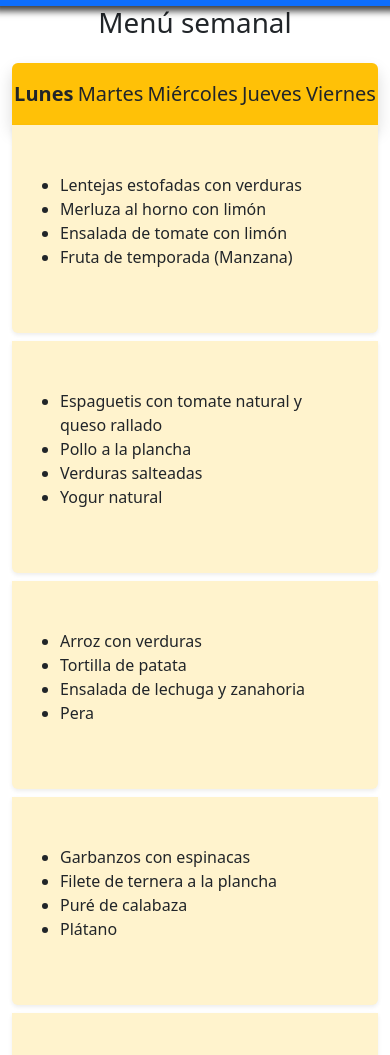
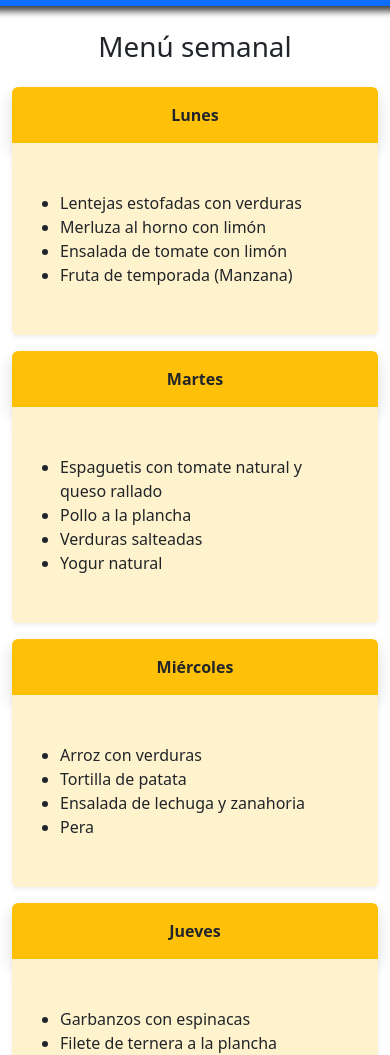
Before and after one commit to Tayl0rH/disenyo-de-interfaces, a website: page Comedor/menuSchedule.html in a window 390 px wide. Shown: the part 50-1105 px from the top of the page. Drawn offline with nearby package versions, Linux system fonts and the light colour scheme.

Commit message:
Responsive de form

```diff
--- a/Comedor/menuSchedule.html
+++ b/Comedor/menuSchedule.html
@@ -1,5 +1,6 @@
 <!DOCTYPE html>
 <html lang="es">
+
 <head>
     <meta charset="UTF-8">
     <meta name="viewport" content="width=device-width, initial-scale=1.0, maximum-scale=1, user-scalable=no">
@@ -8,6 +9,7 @@
     <script src="https://cdn.jsdelivr.net/npm/bootstrap@5.3.8/dist/js/bootstrap.bundle.min.js"></script>
     <link rel="stylesheet" href="styles/style.css">
 </head>
+
 <body class="d-flex flex-column min-vh-100">
 
     <header>
@@ -25,23 +27,19 @@
         </nav>
     </header>
 
-    <main class="container-fluid flex-grow-1">
-        <div class="row g-4">
+    <main class="flex-grow-1 row m-0">
+        <div class="col-12 col-lg-9 text-center">
 
-            <div class="col-12 col-lg-9 text-center">
-                <h1 class="fs-1 mb-4">Menú semanal</h1>
+            <h1 class="fs-1 mb-4 text-center pt-4">Menú semanal</h1>
 
-                <div class="d-flex flex-wrap justify-content-around bg-warning rounded-top shadow py-3">
-                    <span class="fs-5 fw-semibold"><a href="questionary.html"
-                            class="text-decoration-none text-dark">Lunes</a></span>
-                    <span class="fs-5">Martes</span>
-                    <span class="fs-5">Miércoles</span>
-                    <span class="fs-5">Jueves</span>
-                    <span class="fs-5">Viernes</span>
+            <div class="d-lg-flex d-md-grid gap-2 justify-content-center align-items-center">
+                <div>
+                    <div class="text-center bg-warning rounded-top shadow fw-semibold py-3 w-100">
+                        <a href="questionary.html" class="text-decoration-none text-dark">
+                            Lunes
+                        </a>
                     </div>
-
-                <div class="row g-2 text-start">
-                    <div class="col-12 col-sm-6 col-lg">
+                    <div class="g-2 text-start w-100">
                         <ul class="bg-warning-subtle p-5 rounded-bottom shadow-sm h-100">
                             <li>Lentejas estofadas con verduras</li>
                             <li>Merluza al horno con limón</li>
@@ -49,7 +47,12 @@
                             <li>Fruta de temporada (Manzana)</li>
                         </ul>
                     </div>
-                    <div class="col-12 col-sm-6 col-lg">
+                </div>
+                <div>
+                    <div class="text-center bg-warning rounded-top shadow fw-semibold py-3 w-100">
+                        <span>Martes</span>
+                    </div>
+                    <div class="g-2 text-start w-100">
                         <ul class="bg-warning-subtle p-5 rounded-bottom shadow-sm h-100">
                             <li>Espaguetis con tomate natural y queso rallado</li>
                             <li>Pollo a la plancha</li>
@@ -57,7 +60,13 @@
                             <li>Yogur natural</li>
                         </ul>
                     </div>
-                    <div class="col-12 col-sm-6 col-lg">
+                </div>
+
+                <div>
+                    <div class="text-center bg-warning rounded-top shadow fw-semibold py-3 w-100">
+                        <span>Miércoles</span>
+                    </div>
+                    <div class="g-2 text-start w-100">
                         <ul class="bg-warning-subtle p-5 rounded-bottom shadow-sm h-100">
                             <li>Arroz con verduras</li>
                             <li>Tortilla de patata</li>
@@ -65,7 +74,13 @@
                             <li>Pera</li>
                         </ul>
                     </div>
-                    <div class="col-12 col-sm-6 col-lg">
+                </div>
+
+                <div>
+                    <div class="text-center bg-warning rounded-top shadow fw-semibold py-3 w-100">
+                        <span>Jueves</span>
+                    </div>
+                    <div class="g-2 text-start w-100">
                         <ul class="bg-warning-subtle p-5 rounded-bottom shadow-sm h-100">
                             <li>Garbanzos con espinacas</li>
                             <li>Filete de ternera a la plancha</li>
@@ -73,7 +88,13 @@
                             <li>Plátano</li>
                         </ul>
                     </div>
-                    <div class="col-12 col-sm-6 col-lg">
+                </div>
+
+                <div>
+                    <div class="text-center bg-warning rounded-top shadow fw-semibold py-3 w-100">
+                        <span>Viernes</span>
+                    </div>
+                    <div class="g-2 text-start w-100">
                         <ul class="bg-warning-subtle p-5 rounded-bottom shadow-sm h-100">
                             <li>Sopa de verduras con fideos</li>
                             <li>Nuggets caseros o pescado rebozado al horno</li>
@@ -82,12 +103,14 @@
                         </ul>
                     </div>
                 </div>
+
+            </div>
+
         </div>
 
         <aside class="col-12 col-lg-3 bg-primary-subtle rounded shadow-sm p-0">
             <div class="text-center my-5">
-                    <img src="images/profile-pic.jpg" alt="Foto perfil"
-                        class="img-fluid rounded-circle w-50 shadow my-3">
+                <img src="images/profile-pic.jpg" alt="Foto perfil" class="img-fluid rounded-circle w-50 shadow my-3">
             </div>
 
             <div class="bg-primary text-light p-3">
@@ -98,7 +121,7 @@
                 <span class="d-block">Curso: 4º B - Primaria</span>
             </div>
 
-                <div class="my-5">
+            <div class="my-5 px-3">
                 <h2 class="fw-bold fs-6">¿Come bien?</h2>
                 <hr>
                 <div class="d-flex align-items-center">
@@ -111,8 +134,6 @@
                 </div>
             </div>
         </aside>
-
-        </div>
     </main>
 
     <footer class="bg-primary text-light text-center mt-auto py-4 shadow-lg">
--- a/Comedor/styles/style.css
+++ b/Comedor/styles/style.css
@@ -14,7 +14,8 @@ label{
     color: #8E5A00;
 }
 #bg-image{
-    background: url(../images/bg-image.jpg);
+    background: url(../images/bg-image.jpeg);
+    background-size: cover;
 }
 nav{
     box-shadow: 3px -5px 7px 10px rgba(0,0,0,0.76);
```
Also changed, not shown: Comedor/index.html (+1 -1 lines), Comedor/questionary.html (+1 -1 lines), Comedor/images/bg-image.jpeg (added). Lines whose indentation alone changed are shown as unchanged.
